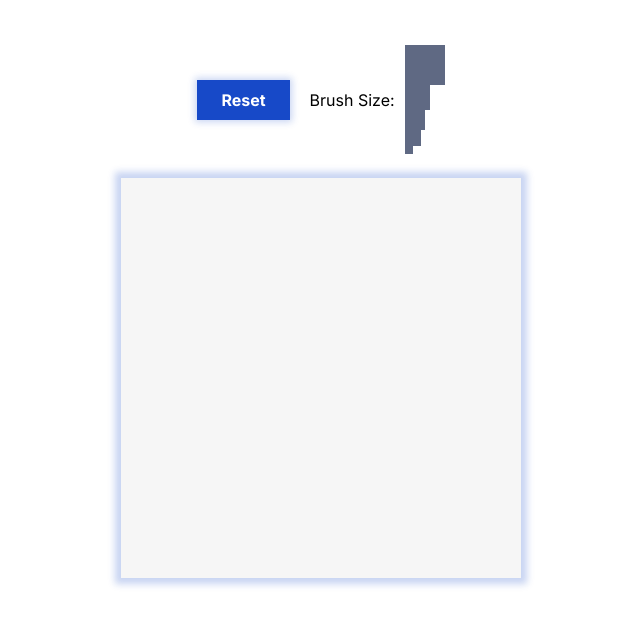
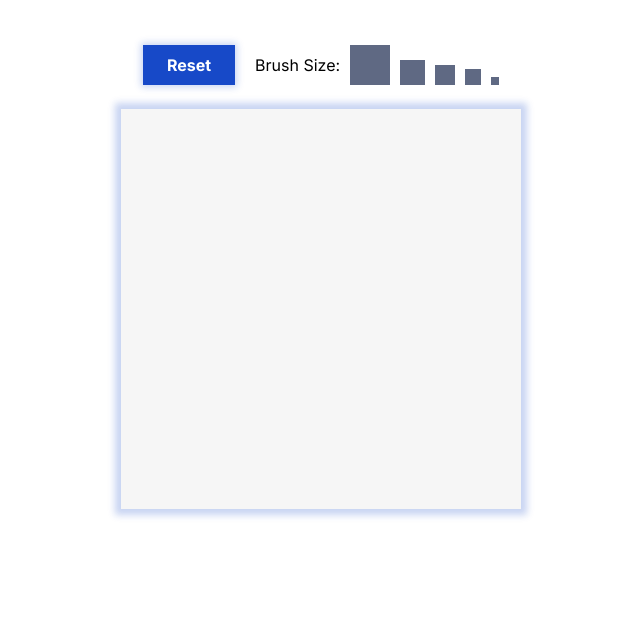
Before and after one commit to WianGertenbach/Etch-a-Sketch, a plain HTML site: page index.html in a window 1280 px wide. Shown: the part 71-696 px from the top of the page, without its empty margins (319-959 px from the left). Drawn offline with Linux system fonts and the light colour scheme.

Commit message:
Implemented some finishing touches

```diff
--- a/index.html
+++ b/index.html
@@ -25,7 +25,7 @@
 
             <div class="brushes">
                 <p>Brush Size:</p>
-                <div>
+                <div class="brush-squares">
                     <div class="brush b1"></div>
                     <div class="brush b2"></div>
                     <div class="brush b3"></div>
```
